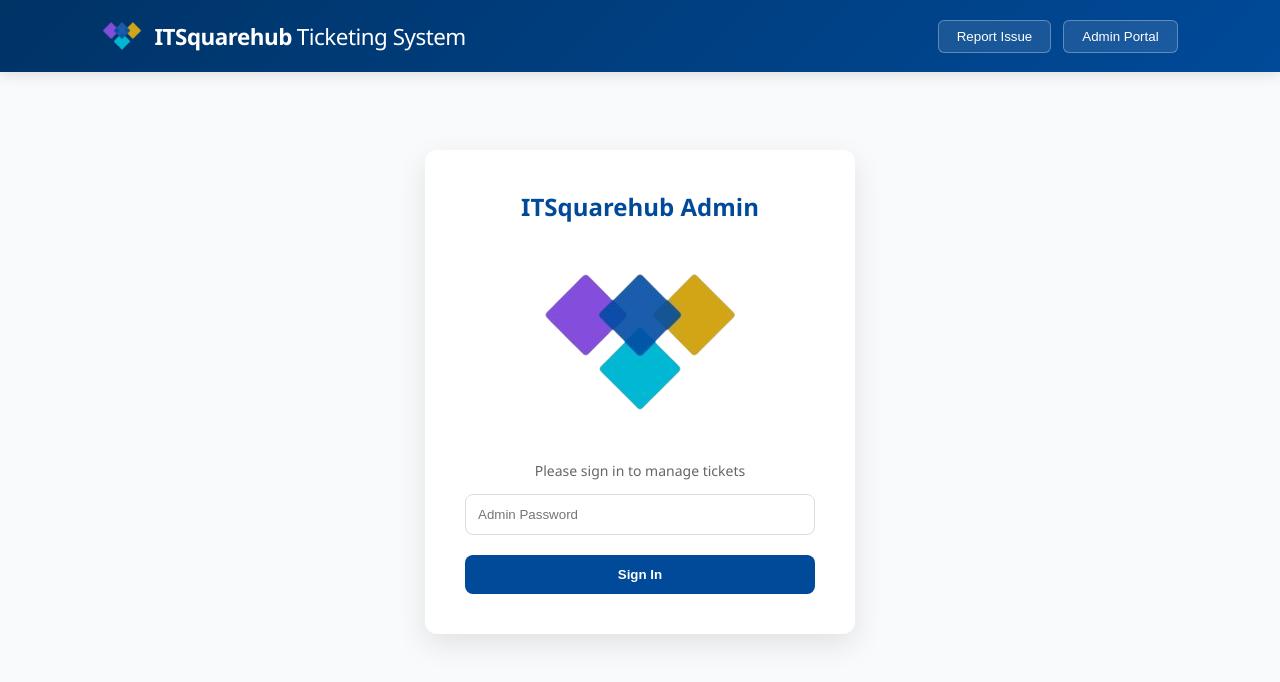
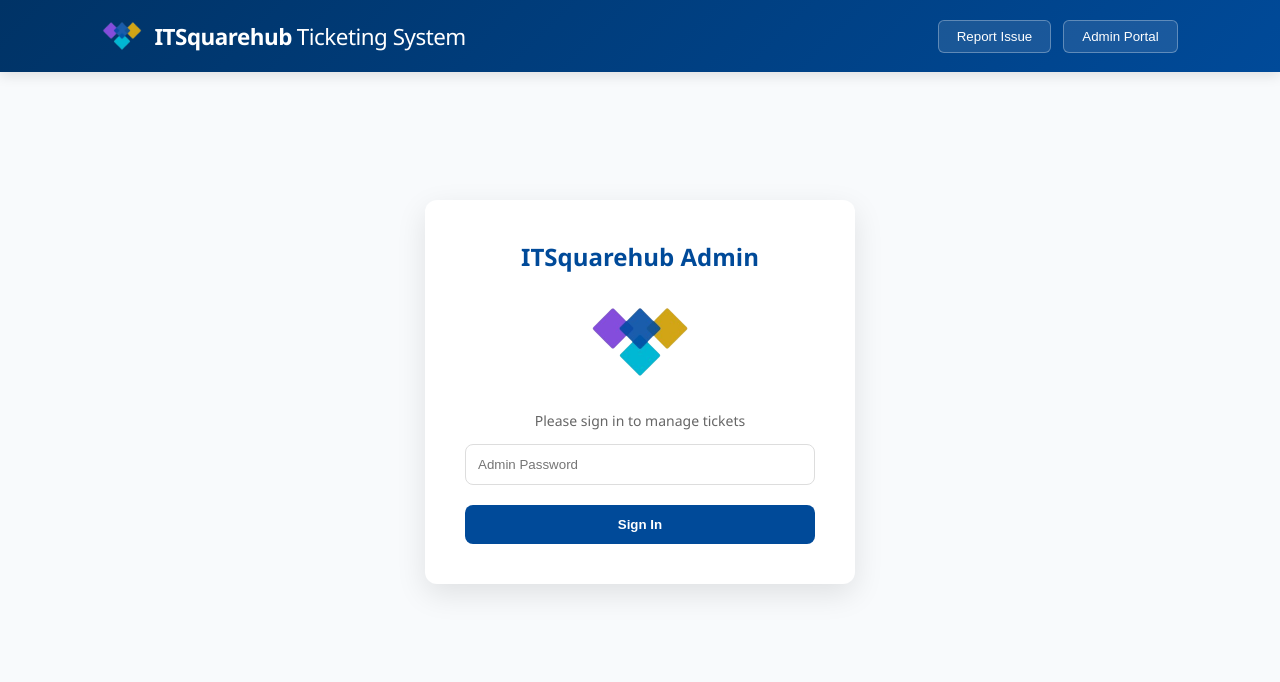
Before and after one commit to Kirifer/ticketing-system, a React (Create React App) app in the folder client/: page / in a window 1280 px wide. Both pictures are taken after a click on the button "Admin Portal". Shown: the top 682 px of the page. Built offline with nearby package versions, Linux system fonts and the light colour scheme.

Commit message:
modify admin-logo size

```diff
--- a/client/src/Admin.css
+++ b/client/src/Admin.css
@@ -176,3 +176,7 @@
     border-radius: 8px;
     cursor: pointer;
 }
+.admin-logo{
+    width: 100px;
+    height: 100px;
+}
--- a/client/src/AdminDashboard.js
+++ b/client/src/AdminDashboard.js
@@ -79,7 +79,7 @@ const AdminDashboard = () => {
                 <h2 style={{ color: '#004a99', marginTop: 0 }}>
                     ITSquarehub Admin
                 </h2>
-                <img src='./its-logo.png' alt='its-logo'/>
+                <img className="admin-logo" src='./its-logo.png' alt='its-logo'/>
 
                 <p style={{ color: '#666', fontSize: 14 }}>
                     Please sign in to manage tickets
```
Also changed, not shown: client/src/setupTests.js (deleted, +0 -5 lines), 2 other files (tests, documents, lock files or other folders).
